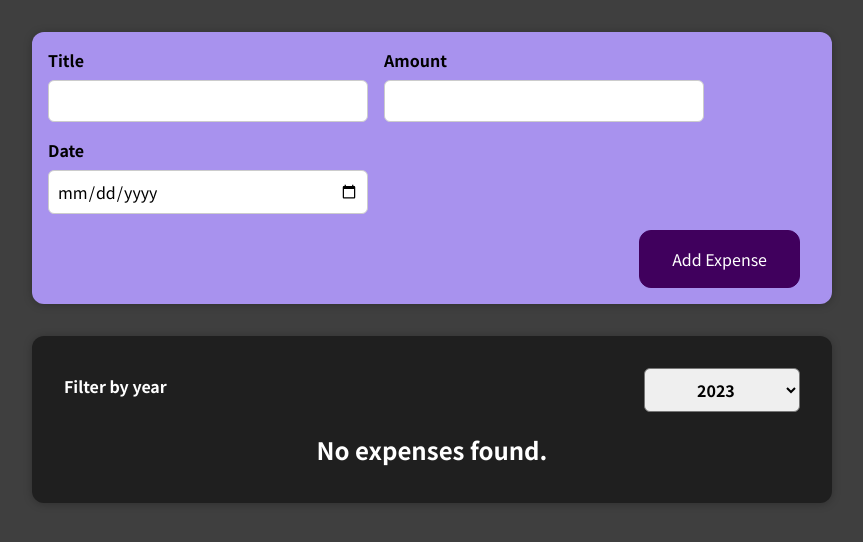
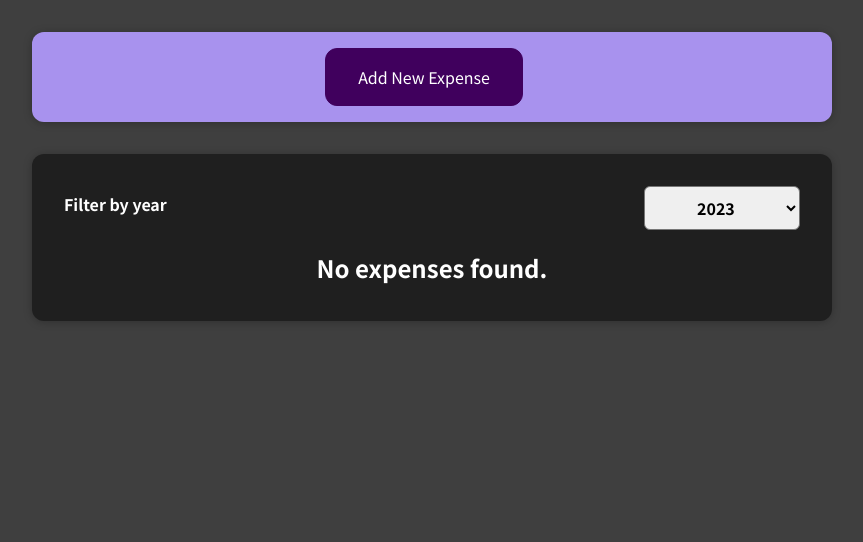
Before and after one commit to jobemcamera/react-basic-guide, a React (Create React App) app: page / in a window 1280 px wide. Shown: the top 542 px of the page, without its empty margins (208-1071 px from the left). Built offline with nearby package versions, Linux system fonts and the light colour scheme.

Commit message:
criacao do botao que abre o form, setando true e false nas dinamicas das acoes do usuario

```diff
--- a/src/components/NewExpense/ExpenseForm/index.jsx
+++ b/src/components/NewExpense/ExpenseForm/index.jsx
@@ -1,7 +1,7 @@
 import React, { useState } from 'react'
 import './ExpenseForm.css'
 
-export const ExpenseForm = ({ onSaveExpenseDate }) => {
+export const ExpenseForm = ({ onSaveExpenseDate, onCancel}) => {
 
     // Forma principal (tudo separado)
     const [enteredTitle, setEnteredTitle] = useState('');
@@ -91,6 +91,7 @@ export const ExpenseForm = ({ onSaveExpenseDate }) => {
                 </div>
             </div>
             <div className='new-expense__actions'>
+                <button type='button' onClick={onCancel}>Cancel</button>
                 <button type='submit'>Add Expense</button>
             </div>
         </form>
--- a/src/components/NewExpense/NewExpense/index.jsx
+++ b/src/components/NewExpense/NewExpense/index.jsx
@@ -1,8 +1,14 @@
-import React from 'react'
+import React, { useState } from 'react'
 import './NewExpense.css'
 import { ExpenseForm } from '../ExpenseForm'
 
 const NewExpense = ({ onAddExpense }) => {
+
+    const [isEditing, setIsEditing] = useState(false);
+
+    const startEditingHadler = () => setIsEditing(true);
+
+    const stopEditingHandler = () => setIsEditing(false);
 
     const saveExpenseDateHandler = (enteredExpenseData) => {
         const expenseData = {
@@ -12,11 +18,18 @@ const NewExpense = ({ onAddExpense }) => {
 
         // manda os dados 'expenseDate' para o componente App (PAI)
         onAddExpense(expenseData);
+        setIsEditing(false);
     }
 
     return (
         <div className='new-expense'>
-            <ExpenseForm onSaveExpenseDate={saveExpenseDateHandler} />
+            {!isEditing && <button onClick={startEditingHadler}>Add New Expense</button>}
+            {isEditing && (
+                <ExpenseForm
+                    onSaveExpenseDate={saveExpenseDateHandler}
+                    onCancel={stopEditingHandler}
+                />
+            )}
         </div>
     )
 }
```
